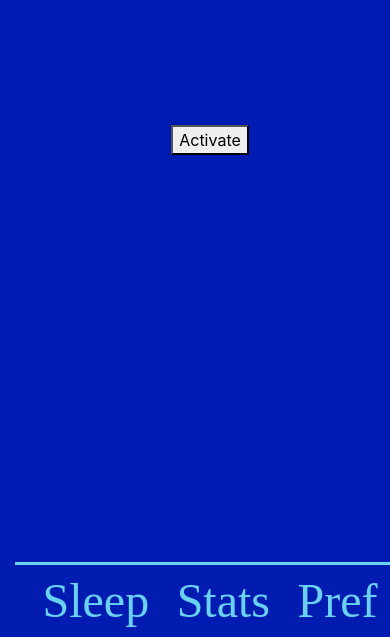
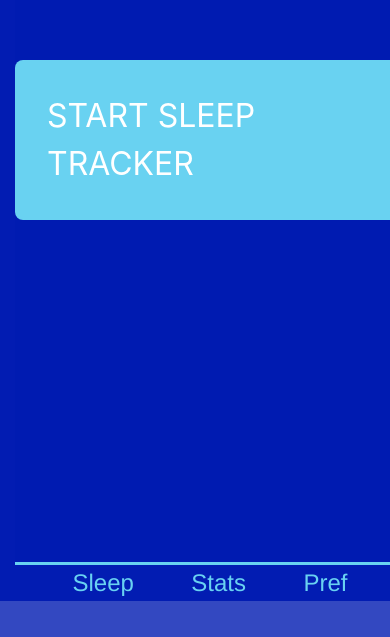
Before and after one commit to KamariRoss/SleepTracker, a React (Create React App) app in the folder ClientApp/: page / in a window 390 px wide. Shown: the part 282-919 px from the top of the page. After the commit the page ends 883 px from the top, so only its background shows below. Built offline with nearby package versions, Linux system fonts and the light colour scheme.

Commit message:
completed button MVP for homepage

```diff
--- a/ClientApp/src/components/design.scss
+++ b/ClientApp/src/components/design.scss
@@ -1,8 +1,8 @@
-$primary-color: hsla(160, 100%, 75%, 0.822);
+$primary-color: hsla(160, 100%, 50%, 0.924);
 $secondary-color: hsla(151, 100%, 89%, 0.822);
 $tertiary-color: hsla(223, 100%, 94%, 0.822);
 $quaternary-color: hsla(231, 99%, 35%, 0.801);
 $quinary-color: hsla(183, 100%, 75%, 0.822);
 $senary-color: hsla(180, 100%, 85%, 0.822);
-$title-font: Helvetica-Neue;
+$title-font: Helvetica;
 $word-font: sans-serif;
--- /dev/null
+++ b/ClientApp/src/components/homepage.scss
@@ -0,0 +1,85 @@
+@import './design.scss';
+.buttonContainer {
+  display: flex;
+  align-items: center;
+  justify-content: center;
+  flex-direction: row;
+  .sleepButton {
+    color: #fff !important;
+    text-transform: uppercase;
+    text-decoration: none;
+    background: $quinary-color;
+    padding: 4.5rem;
+    border-radius: 1rem;
+    display: inline-block;
+    border: none;
+    transition: all 0.4s ease 0s;
+    font-size: 4rem;
+  }
+  .sleepButton:hover {
+    background: $primary-color;
+    letter-spacing: 0.0625rem;
+    -webkit-box-shadow: 0px 5px 40px -10px rgba(0, 0, 0, 0.57);
+    -moz-box-shadow: 0px 5px 40px -10px rgba(0, 0, 0, 0.57);
+    box-shadow: 5px 40px -10px rgba(0, 0, 0, 0.57);
+    transition: all 0.4s ease 0s;
+  }
+}
+
+.btn-primary {
+  color: #fff;
+  background-color: #1b6ec2;
+  border-color: #1861ac;
+}
+
+.navBar {
+  display: flex;
+  flex-direction: row;
+  justify-content: space-evenly;
+  align-items: center;
+  list-style: none;
+  border-top: solid;
+  width: 100vw;
+
+  .navItem {
+    text-align: center;
+    font-family: $title-font;
+    font-size: 3rem;
+  }
+  .navItem:hover {
+    color: $primary-color;
+    letter-spacing: 1px;
+    -webkit-text-shadow: 0px 5px 40px -10px rgba(0, 0, 0, 0.274);
+    -moz-text-shadow: 0px 5px 40px -10px rgba(0, 0, 0, 0.089);
+    text-shadow: 5px 40px -10px rgba(165, 120, 120, 0.137);
+    transition: all 0.4s ease 0s;
+  }
+}
+@media only screen and (max-width: 450px) {
+  .buttonContainer {
+    .sleepButton {
+      padding: 2rem;
+      border-radius: 0.5rem;
+      font-size: 2rem;
+    }
+    .sleepButton:hover {
+      letter-spacing: 0.03125rem;
+    }
+  }
+
+  .navBar {
+    .navItem {
+      text-align: center;
+      font-family: $title-font;
+      font-size: 1.5rem;
+    }
+    .navItem:hover {
+      color: $primary-color;
+      letter-spacing: 0.03125rem;
+      -webkit-text-shadow: 0px 5px 40px -10px rgba(0, 0, 0, 0.274);
+      -moz-text-shadow: 0px 5px 40px -10px rgba(0, 0, 0, 0.089);
+      text-shadow: 5px 40px -10px rgba(165, 120, 120, 0.137);
+      transition: all 0.4s ease 0s;
+    }
+  }
+}
--- a/ClientApp/src/custom.scss
+++ b/ClientApp/src/custom.scss
@@ -1,6 +1,6 @@
 /* Provide sufficient contrast against white background */
 @import './components/design.scss';
-
+@import './components/homepage.scss';
 html {
   background-color: $quaternary-color;
 }
@@ -10,32 +10,3 @@ div {
   min-height: 100vh;
   min-width: 100vw;
 }
-
-.sleep-button {
-  display: flex;
-  align-items: center;
-  justify-content: center;
-  flex-direction: row;
-}
-
-.btn-primary {
-  color: #fff;
-  background-color: #1b6ec2;
-  border-color: #1861ac;
-}
-
-.navBar {
-  display: flex;
-  flex-direction: row;
-  justify-content: space-evenly;
-  align-items: center;
-  list-style: none;
-  border-top: solid;
-  width: 100vw;
-
-  .navItem {
-    text-align: center;
-    font-family: $title-font;
-    font-size: 3rem;
-  }
-}
--- a/ClientApp/src/pages/Home.jsx
+++ b/ClientApp/src/pages/Home.jsx
@@ -2,8 +2,8 @@ import React from 'react'
 
 export function Home() {
   return (
-    <div class="sleep-button">
-      <button>Activate</button>
+    <div class="buttonContainer">
+      <a class="sleepButton">Start Sleep Tracker</a>
     </div>
   )
 }
```
